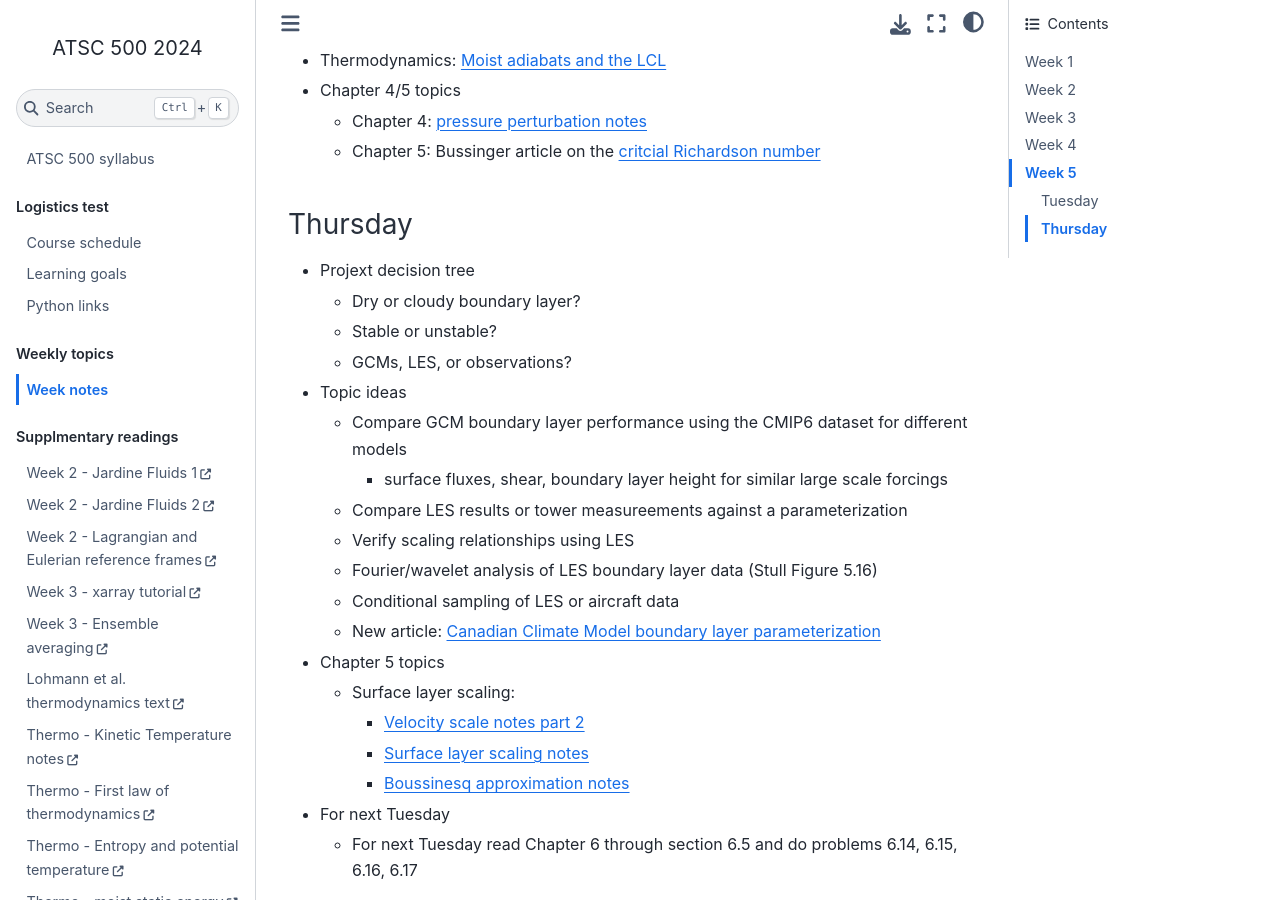
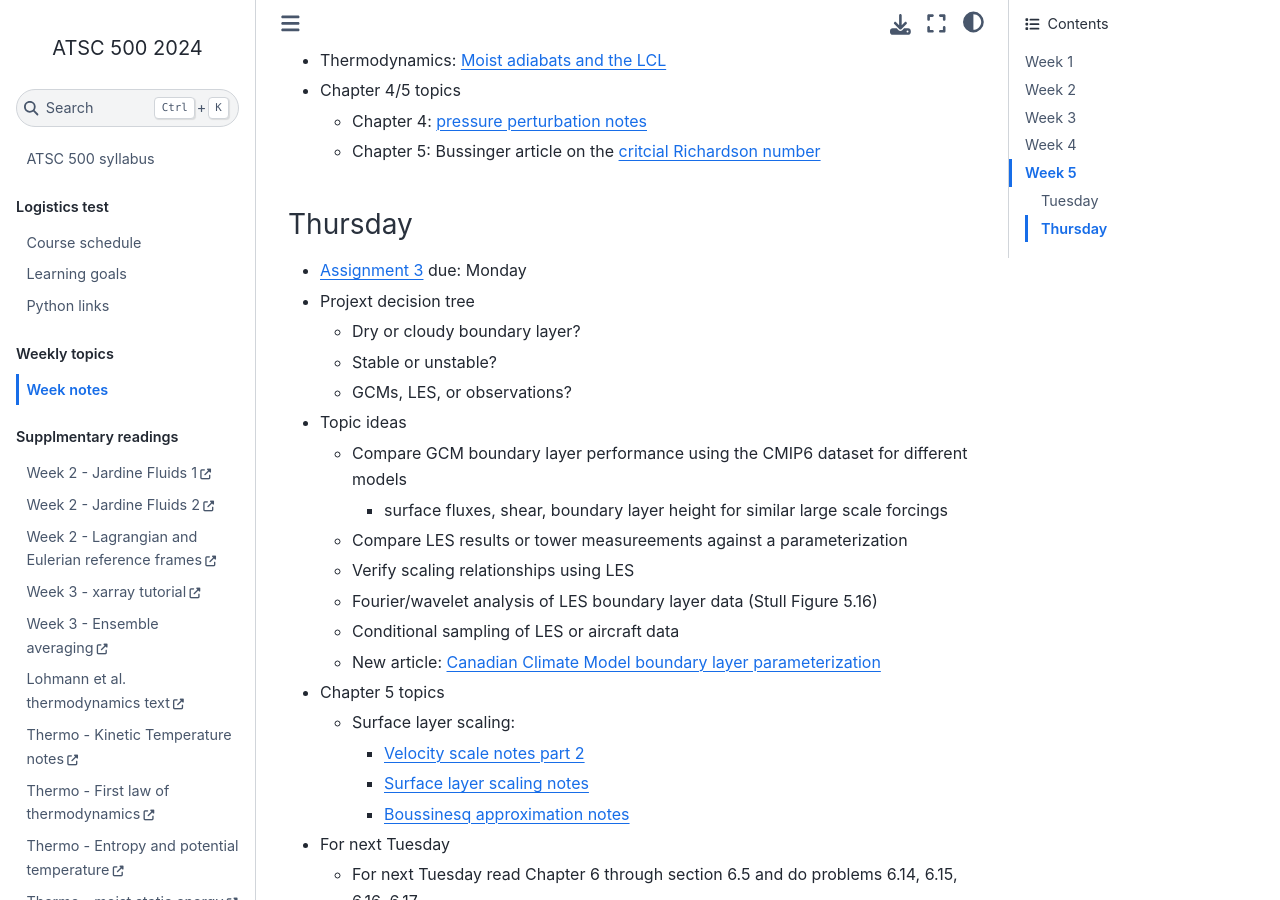
Before and after one commit to phaustin/a500_2024, a Jupyter Book: the page built from week_notes.md, in a window 1280 px wide and 900 px high, scrolled down 2676 px. Built offline with Jupyter Book 1.0.4 settings and Sphinx 7.4.7 and the Sphinx Book theme 1.1.4, drawn with Linux system fonts in a browser that asks for light colours; pages that are not in the unit, such as notebooks, are missing from menus.

Commit message:
thursday

```diff
--- a/week_notes.md
+++ b/week_notes.md
@@ -100,6 +100,8 @@ Read Chapter 1 of BLM.  For notation, especially virtual temperature, see the fi
 
 ### Thursday
 
+- [Assignment 3](https://phaustin.github.io/a500_2024/week_notes.html#for-next-tuesday) due:  Monday
+
 - Projext decision tree
 
   - Dry or cloudy boundary layer?
```
